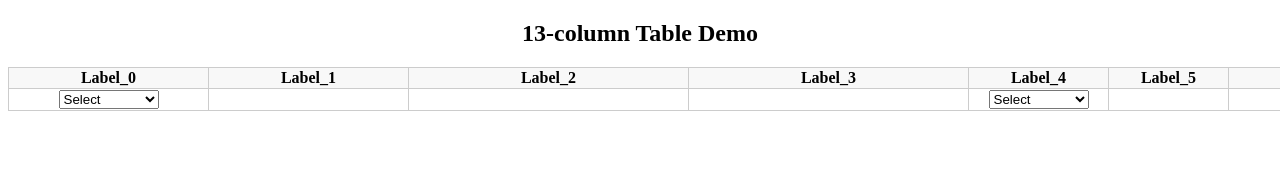
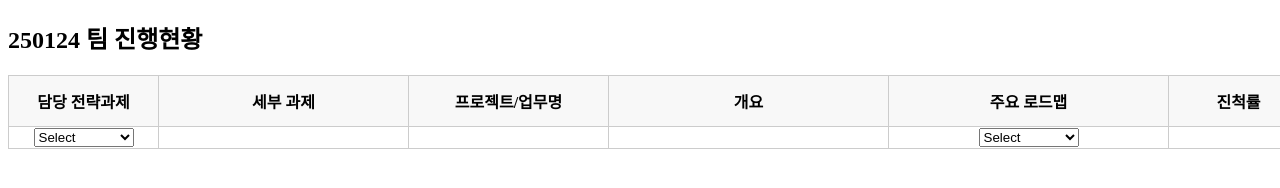
Before and after one commit to Jun-cp/work_repo, a plain HTML site: page index.html in a window 1280 px wide. Shown: the top 188 px of the page. Drawn offline with Linux system fonts and the light colour scheme.

Commit message:
중간상황 저장

```diff
--- a/index.html
+++ b/index.html
@@ -21,14 +21,14 @@
     }
 
     /* 각 열의 폭을 지정 (index 0~12) */
-    /* 200, 200, 280, 280, 140, 120, 200, 400, 200, 300, 440, 140, 280 px */
-    colgroup col:nth-child(1) { width: 200px; }
-    colgroup col:nth-child(2) { width: 200px; }
-    colgroup col:nth-child(3) { width: 280px; }
+    /* 150, 250, 200, 280, 280, 140, 140, 400, 200, 300, 440, 140, 280 px */
+    colgroup col:nth-child(1) { width: 150px; }
+    colgroup col:nth-child(2) { width: 250px; }
+    colgroup col:nth-child(3) { width: 200px; }
     colgroup col:nth-child(4) { width: 280px; }
-    colgroup col:nth-child(5) { width: 140px; }
-    colgroup col:nth-child(6) { width: 120px; }
-    colgroup col:nth-child(7) { width: 200px; }
+    colgroup col:nth-child(5) { width: 280px; }
+    colgroup col:nth-child(6) { width: 140px; }
+    colgroup col:nth-child(7) { width: 140px; }
     colgroup col:nth-child(8) { width: 400px; }
     colgroup col:nth-child(9) { width: 200px; }
     colgroup col:nth-child(10) { width: 300px; }
@@ -58,7 +58,7 @@
       display: none;
     }
 
-    /* 편집 가능한 셀 (2열 등) */
+    /* 편집 가능한 셀 (3열 등) */
     td.editable {
       cursor: text;
     }
@@ -87,7 +87,7 @@
   </style>
 </head>
 <body>
-  <h2 style="text-align:center;">13-column Table Demo</h2>
+  <h2 style="text-align:left;">250124 팀 진행현황</h2>
 
   <!-- 샘플 테이블 하나 -->
   <table class="myTable">
@@ -96,48 +96,48 @@
     </colgroup>
     <thead>
       <tr>
-        <th>Label_0</th>
-        <th>Label_1</th>
-        <th>Label_2</th>
-        <th>Label_3</th>
-        <th>Label_4</th>
-        <th>Label_5</th>
-        <th>Label_6</th>
-        <th>Label_7</th>
-        <th>Label_8</th>
-        <th>Label_9</th>
-        <th>Label_10</th>
-        <th>Label_11</th>
-        <th>Label_12</th>
+        <th>담당 전략과제</th>
+        <th>세부 과제</th>
+        <th>프로젝트/업무명</th>
+        <th>개요</th>
+        <th>주요 로드맵</th>
+        <th>진척률</th>
+        <th>원활도</th>
+        <th>현 주요 사항</th>
+        <th>추진 결과 / 산출물</th>
+        <th>담당자 (업무)</th>
+        <th>Issue / 대응 방안</th>
+        <th>컨플루언스 (히스토리)</th>
+        <th>(상무님 코멘터리)</th>
       </tr>
     </thead>
     <tbody>
       <tr>
-        <!-- 0열(A~D 드롭다운) -->
+        <!-- 0열 : 담당 전략과제, 드롭다운 -->
         <td></td>
-        <!-- 1열(자동완성+편집) -->
+        <!-- 1열 : 세부과제, 동적(0열 대응) 텍스트 드롭다운 -->
+        <td></td>
+        <!-- 2열 : 업무명 -->
         <td class="editable" contenteditable="true"></td>
-        <!-- 2열 -->
+        <!-- 3열 : 개요 -->
         <td class="editable" contenteditable="true"></td>
-        <!-- 3열 -->
+        <!-- 4열 : 주요 로드맵 -->
         <td class="editable" contenteditable="true"></td>
-        <!-- 4열(이미지 드롭다운) -->
+        <!-- 5열 : 진척률 % -->
+        <td class="editable" contenteditable="true"></td>
+        <!-- 6열 : 원활도, 이미지 드롭다운 from 4열 -->
         <td></td>
-        <!-- 5열 -->
+        <!-- 7열 : 현 주요사항  -->
         <td class="editable" contenteditable="true"></td>
-        <!-- 6열(7열) - 동적 텍스트 드롭다운 -->
-        <td></td>
-        <!-- 7열 -->
+        <!-- 8열 : 추진 결과 / 산출물 -->
         <td class="editable" contenteditable="true"></td>
-        <!-- 8열 -->
+        <!-- 9열 : 담당자(업무) -->
         <td class="editable" contenteditable="true"></td>
-        <!-- 9열 -->
+        <!-- 10열 : Issue/대응 방안 -->
         <td class="editable" contenteditable="true"></td>
-        <!-- 10열 -->
+        <!-- 11열 : 컨플(히스토리) -->
         <td class="editable" contenteditable="true"></td>
-        <!-- 11열 -->
-        <td class="editable" contenteditable="true"></td>
-        <!-- 12열 -->
+        <!-- 12열 : 상무님 코멘터리 -->
         <td class="editable" contenteditable="true"></td>
       </tr>
       <!-- 더 많은 row 가능 -->
--- a/script.js
+++ b/script.js
@@ -11,19 +11,35 @@
 // 2열 자동완성 후보
 const AUTO_COMPLETE_LIST = [
     "산림청 LLM PoC",
-    "샘플 텍스트1",
-    "샘플 텍스트2",
+    "국회 빅데이터 구축사업",
+    "Copilot Agent 개발",
+    "JTS LLM사업",
+    "우리은행 GenAI 사업",
+    "신한은행 GenAI 사업",
+    "GPUaaS",
+    "비씨카드",
+    "업무 관리 프로세스",
+    "고려대 산학 (MoM)",
+    "신한은행 AI Branch 컨설팅/PoC 지원",
+    "KPI 작성",
+    "Lead 행사 추진",
+    "구매/회계 업무"
+
     // ...
   ];
 
 
-  // 1열(A~D)에 따른 7열 옵션 매핑
+  // 0열(A~F)에 따른 1열 옵션 매핑
   // 예: A -> [A-1, A-2, A-3], C -> [C-1, C-2], ...
   const COL1_TO_COL7_OPTIONS = {
-    A: ["A-1", "A-2", "A-3"],
-    B: ["B-1"], // 필요시 확장
-    C: ["C-1", "C-2"],
-    D: ["D-1"]  // 필요시 확장
+    A: ["컨설팅/제안(핵심&전략고객)", "사전컨설팅(for 고객발굴/사업화)", "이슈조정/해소(for AX전략이행/사업추진)"],
+    B: ["Delivery방안 확보", "고객Ref. 확보", "AIAgentSvc. 발굴/확보"], // 필요시 확장
+    C: ["글로벌Ref. 확보", "협력파트너 확보", "CoWork 사업 Ref. 확보"],
+    D: ["Lead 내 담당 업무"],
+    E: ["컨설팅/제안 지원(핵심&전략고객)", "그룹AX협력과제 발굴/이행지원", "MS/AX유관조직 가교역할"],
+    F: ["AX컨설팅수행(핵심&전략고객)", "PoC기획/개발/프로토타이핑(핵심&전략고객)", "AIMSP협력모델 구축"], // 필요시 확장
+    G: ["AX컨설팅방법론 표준화/확산", "AI신기술분석/내부역량강화/기술지원", "Ref.아키텍처 발굴/확산"],
+    H: ["Lead 내 담당 업무"]  // 필요시 확장
   };
 
 
@@ -31,14 +47,14 @@ const AUTO_COMPLETE_LIST = [
    * 1. 드롭다운 생성 함수들
    ************************************************************/
   /**
-   * A-D 텍스트 드롭다운(1열)
+   * 0열 : 담당전략과제 : 드롭다운
    */
   function createADTextDropdown() {
     const container = document.createElement('div');
 
     const select = document.createElement('select');
     select.className = 'dropdown-select text-dropdown';
-    const opts = ['', 'A', 'B', 'C', 'D'];
+    const opts = ['', 'A', 'B', 'C', 'D', 'E', 'F', 'G', 'H'];
     opts.forEach(val => {
       const op = document.createElement('option');
       op.value = val;
```
